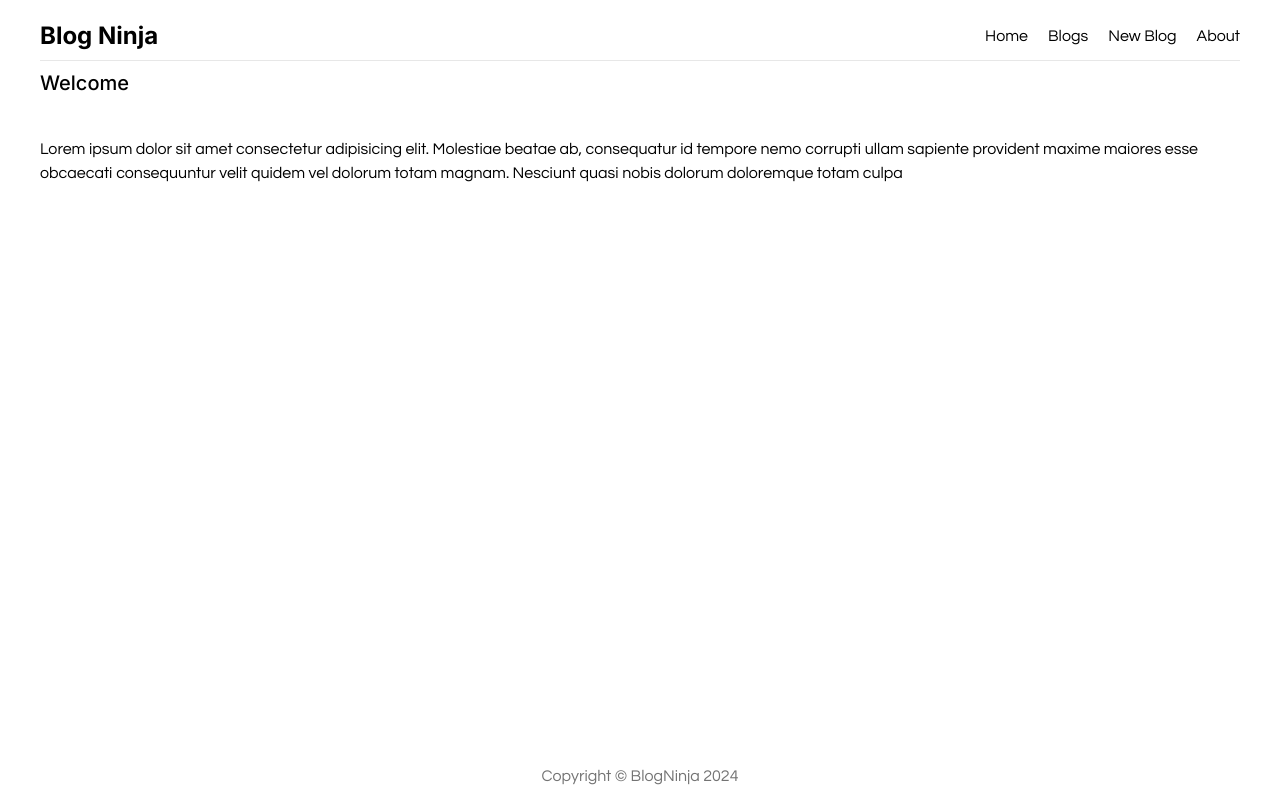
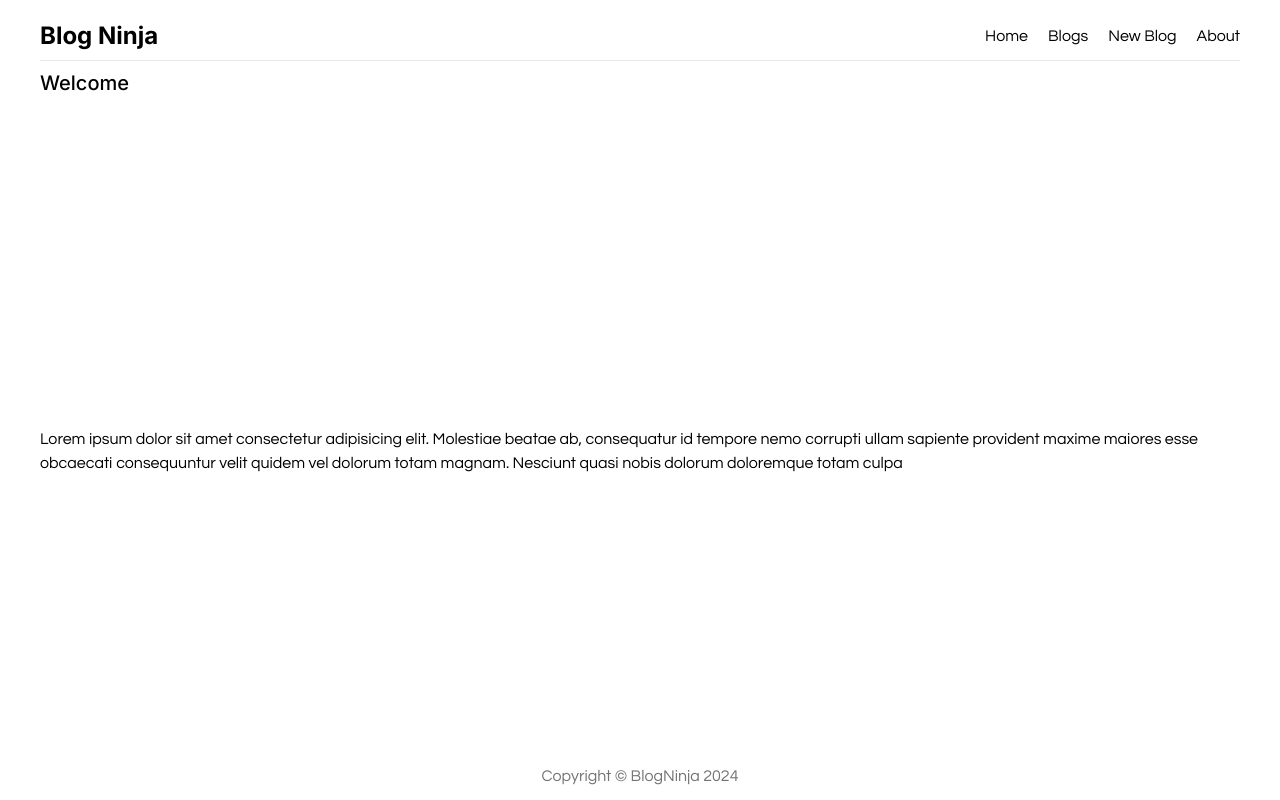
Before and after one commit to riyoneri/blog-ninja--fullstack, a Next.js app in the folder front-end/: page / in a window 1280 px wide. Built offline with nearby package versions, Linux system fonts and the light colour scheme.

Commit message:
refactor: add default grid to root-layout [frontend]

```diff
--- a/front-end/app/layout.tsx
+++ b/front-end/app/layout.tsx
@@ -25,7 +25,7 @@
         )}
       >
         <NavBar />
-        <main className="flex-1">{children}</main>
+        <main className="flex-1 grid">{children}</main>
         <Footer />
       </body>
     </html>
```
